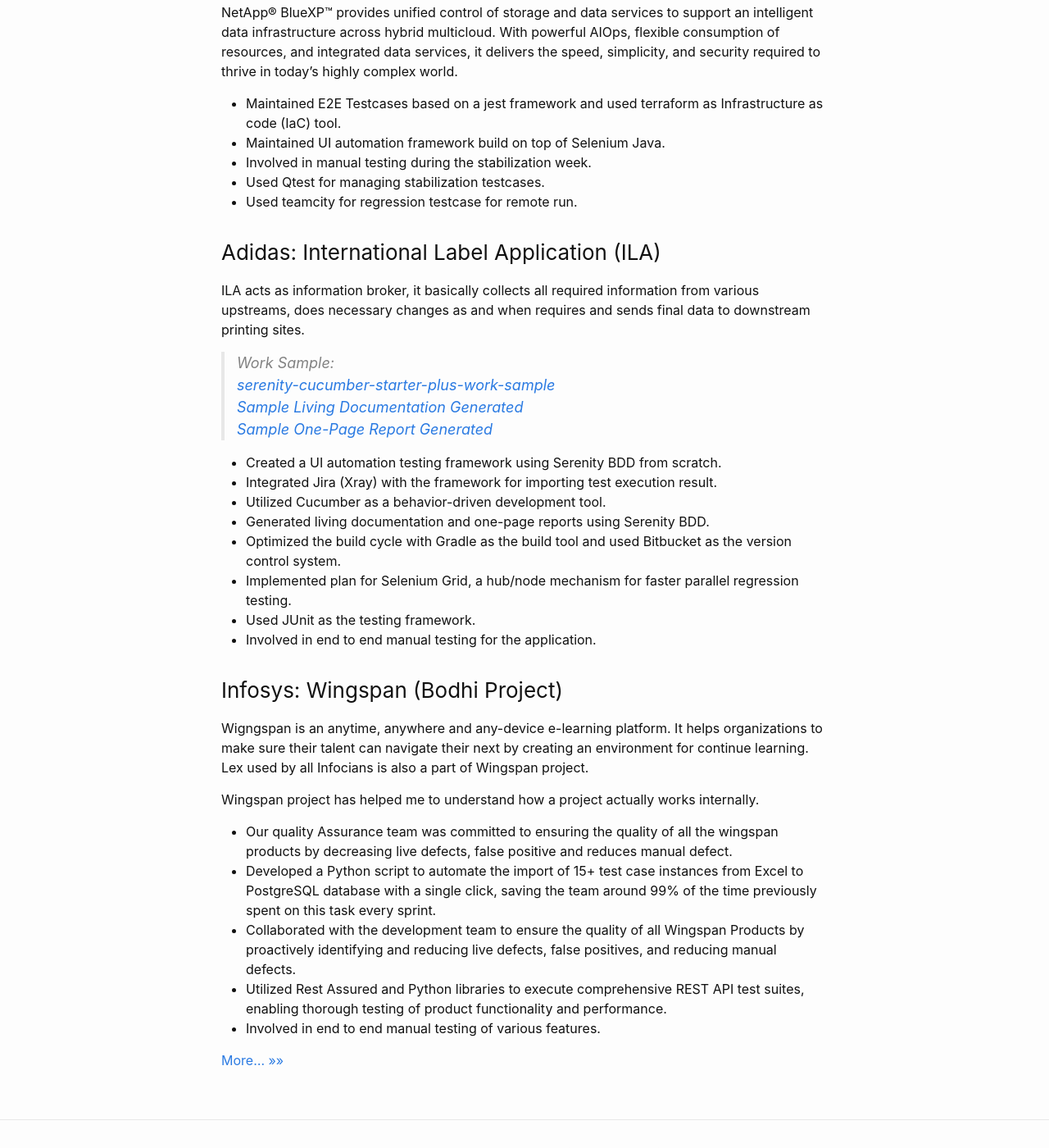
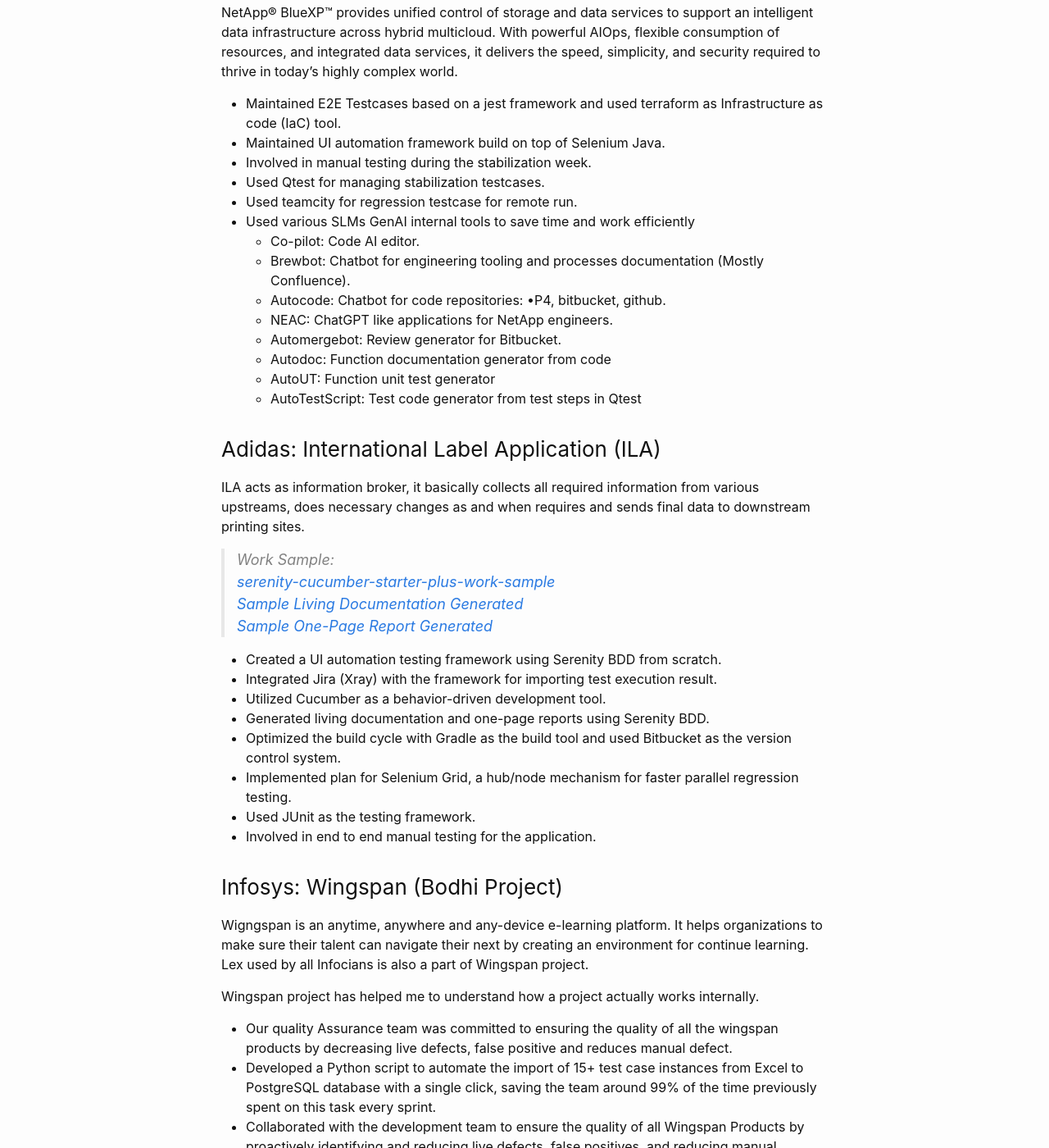
Before and after one commit to manthan-neema/manthan-neema.github.io, a Jekyll site: the page built from navigations/projects.md, in a window 1280 px wide and 1400 px high, scrolled down 290 px. Shown: the whole window at 82% size. Built offline with Jekyll 4.4.1, drawn with Linux system fonts in a browser that asks for light colours; some of the changed text lies outside the part shown.

```diff
--- a/_config.yml
+++ b/_config.yml
@@ -7,7 +7,7 @@ author:
 # If you want to omit the line-break after the end of text, use `>-` instead.
 description: >
   Greetings! My name is Manthan Neema,
-  an accomplished software tester with over 4+ years of experience in the IT industry.
+  an accomplished Software Engineer Tester with over 5+ years of experience in the IT industry.
 
 # Build settings
 theme: minima
--- a/navigations/projects.md
+++ b/navigations/projects.md
@@ -16,6 +16,16 @@ it delivers the speed, simplicity, and security required to thrive in today’s
 - Involved in manual testing during the stabilization week.
 - Used Qtest for managing stabilization testcases.
 - Used teamcity for regression testcase for remote run.
+- Used various SLMs GenAI internal tools to save time and work efficiently
+  - Co-pilot: Code AI editor.
+  - Brewbot: Chatbot for engineering tooling and processes documentation (Mostly Confluence).
+  - Autocode: Chatbot for code repositories: •P4, bitbucket, github.
+  - NEAC: ChatGPT like applications for NetApp engineers.
+  - Automergebot: Review generator for Bitbucket.
+  - Autodoc: Function documentation generator from code
+  - AutoUT: Function unit test generator
+  - AutoTestScript: Test code generator from test steps in Qtest
+
 
 ### Adidas: International Label Application (ILA)
 ILA acts as information broker, it basically collects all required information from various upstreams,
```
Also changed, not shown: navigations/about.md (+1 -1 lines), navigations/experience.md (+2 -3 lines).
